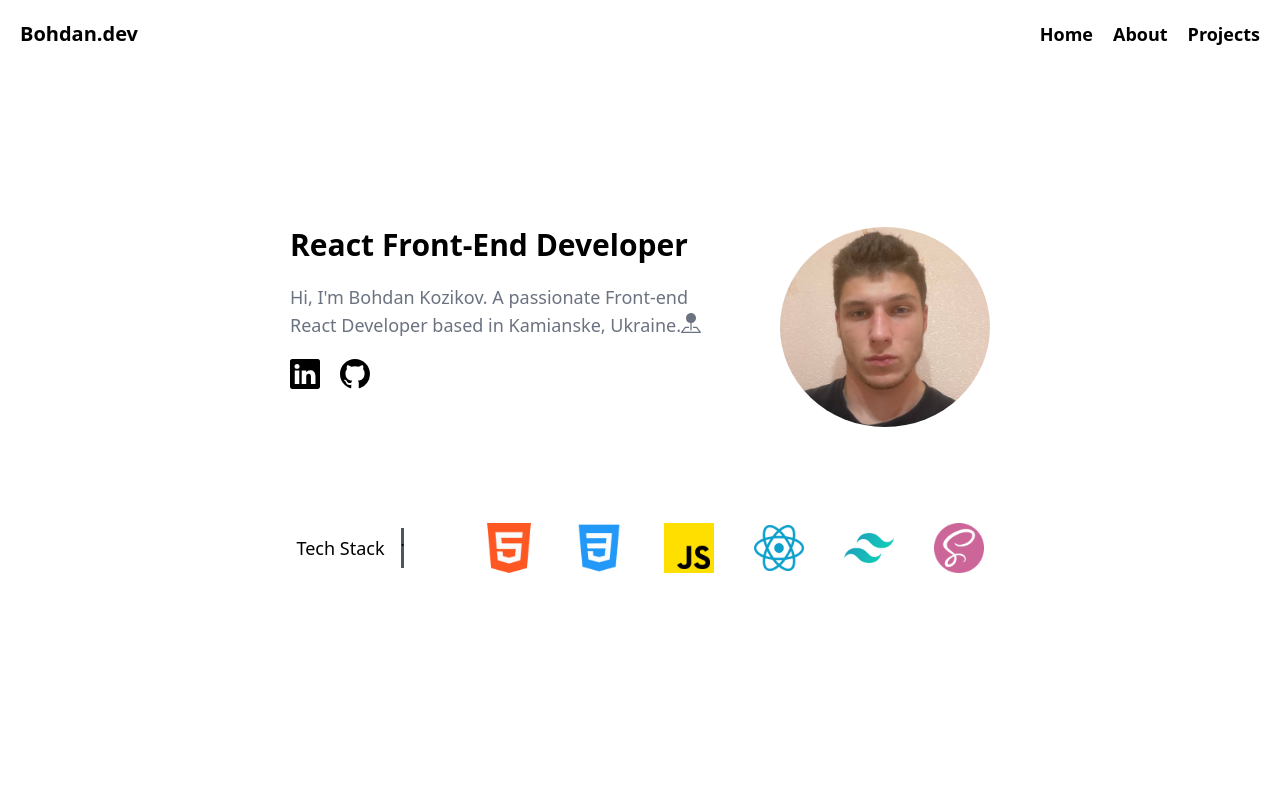
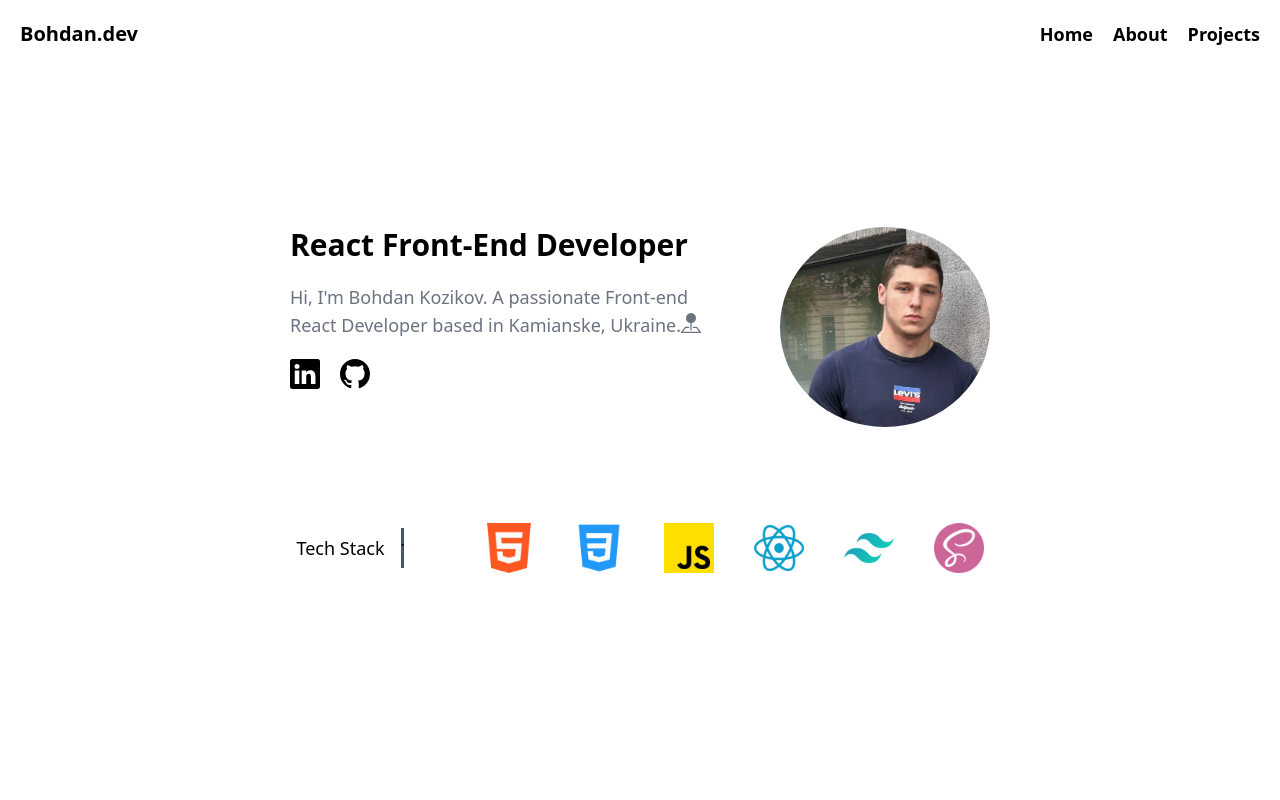
Before and after one commit to badya9a/portfolio, a React (Vite) app: page / in a window 1280 px wide. Shown: the top 800 px of the page. Built offline with nearby package versions, Linux system fonts and the light colour scheme.

Commit message:
changed photo

```diff
--- a/src/screens/info/Info.tsx
+++ b/src/screens/info/Info.tsx
@@ -33,9 +33,10 @@ const Info = () => {
 				<div
 					className='h-[200px] w-[300px]'
 					style={{
-						backgroundImage: `url(/images/photo.jpg)`,
-						backgroundPosition: 'center',
-						backgroundSize: 'cover',
+						backgroundImage: `url(/images/photo.jpeg)`,
+						backgroundPositionY: 'top',
+						backgroundPositionX: 'center',
+						backgroundSize: '500px',
 						borderRadius: '50%',
 					}}
 				></div>
```
Also changed, not shown: public/images/photo.jpeg (added).
